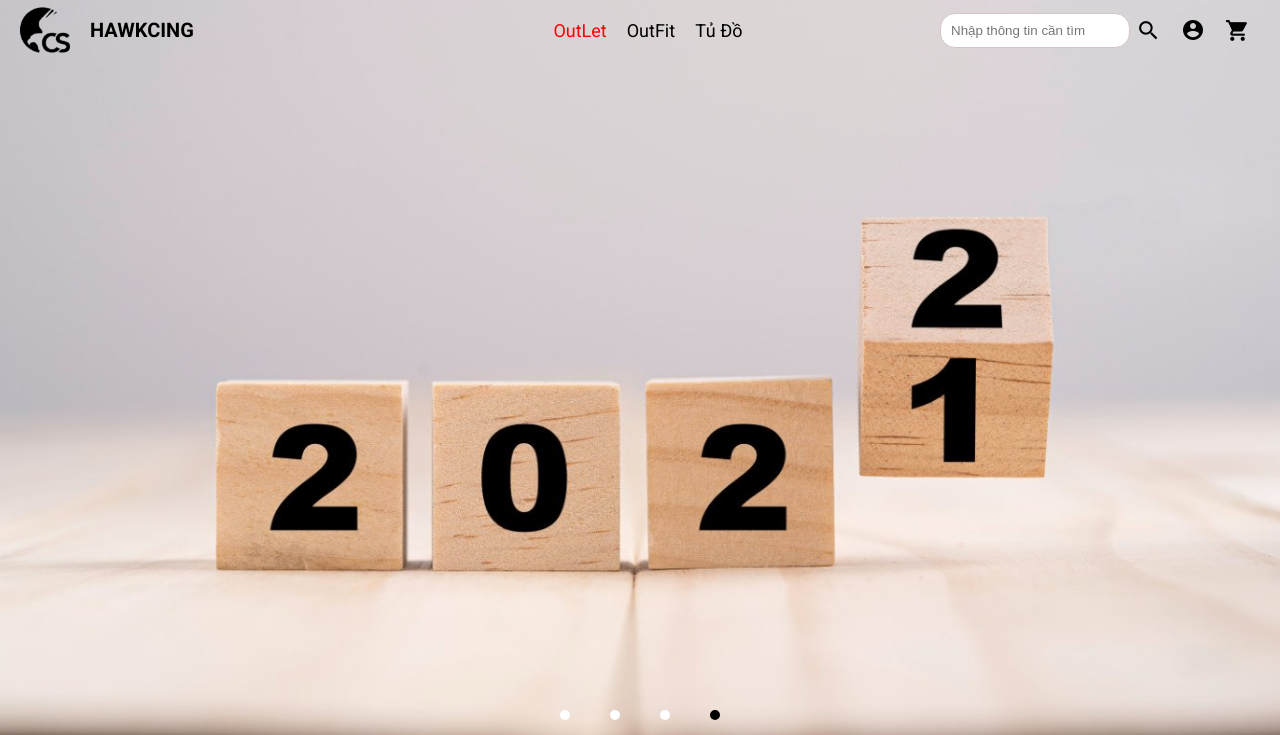
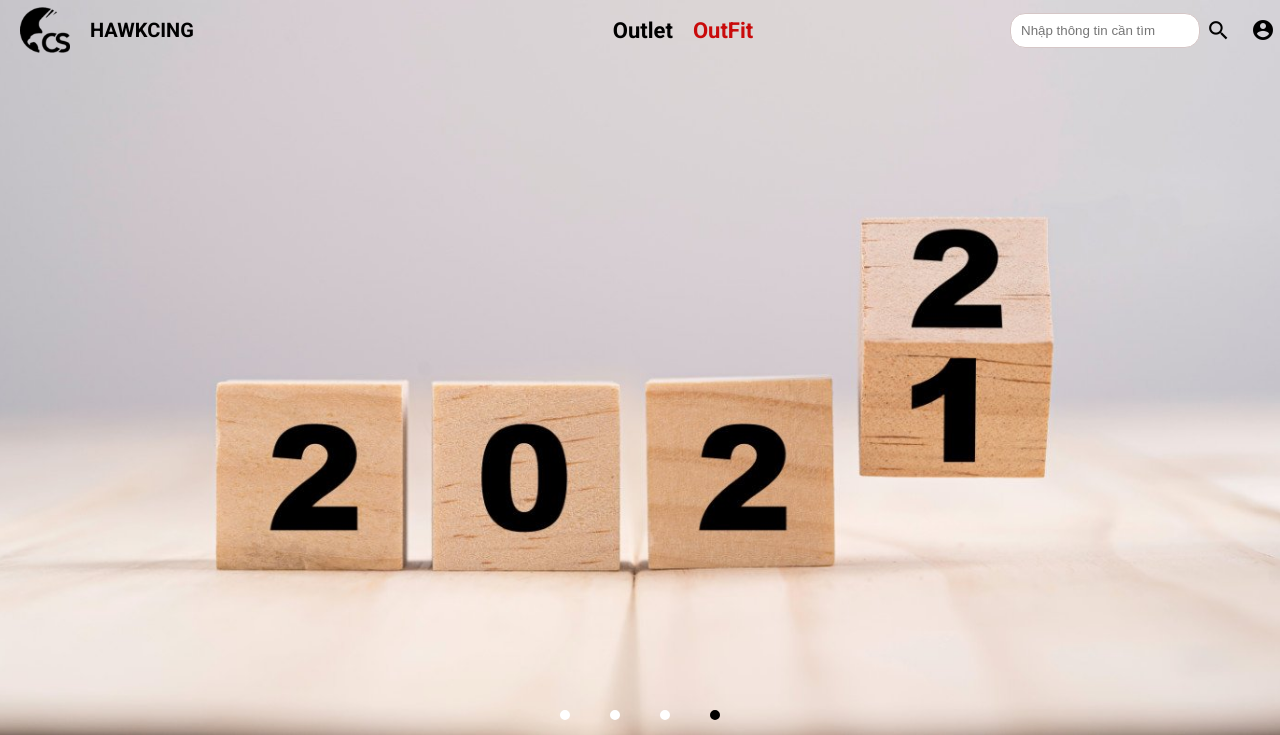
Before and after one commit to chienlx1005/thietke_giaodien, a PHP site: page / in a window 1280 px wide; the page is wider, and only the part inside the window is pictured. Shown: the top 735 px of that part. Run offline with PHP 8.4, Linux system fonts and the light colour scheme.

Commit message:
update code header

```diff
--- a/Product.html
+++ b/Product.html
@@ -31,9 +31,8 @@
                     <p class="logo__title" id="logo__title">HAWKCING</p>
                 </div>
                 <div class="menu">
-                    <div class="menu__content menu__outlet" id="menu_outlet">OutLet</div>
-                    <div class="menu__content menu__outfit">OutFit</div>
-                    <div class="menu__content menu__tudo">Tủ Đồ</div>
+                    <a href="#outlet" class="sub_menu">Outlet</a>
+                    <a href="#" class="sub_menu">OutFit</a>
                 </div>
                 <!-- tool -->
                 <span class="material-icons" id="back__icon">
--- a/cart.html
+++ b/cart.html
@@ -43,9 +43,8 @@
           <p class="logo__title" id="logo__title">HAWKCING</p>
         </div>
         <div class="menu">
-          <div class="menu__content menu__outlet" id="menu_outlet">OutLet</div>
-          <div class="menu__content menu__outfit">OutFit</div>
-          <div class="menu__content menu__tudo">Tủ Đồ</div>
+          <a href="#" class="sub_menu">Outlet</a>
+          <a href="#" class="sub_menu">OutFit</a>
         </div>
         <!-- tool -->
         <span class="material-icons" id="back__icon"> arrow_back </span>
--- a/css/index.css
+++ b/css/index.css
@@ -24,26 +24,26 @@ html {
   left: 0;
   height: 60px;
   z-index: 1;
-  width: 100%;
+  width: 1350px;
   justify-content: space-between;
   padding: 0 20px;
+  margin: 0 auto;
+}
+.header_fix{
+  background-color: #edded5;
+
 }
 .menu {
   display: flex;
   justify-content: center;
   align-items: center;
 }
-.menu__content {
-  padding: 0 10px;
-  font-size: 18px;
-}
-.menu__outlet {
-  color: rgb(247, 4, 4);
-}
-.menu__outlet:hover,
-.menu__outfit:hover,
-.menu__tudo:hover {
-  cursor: pointer;
+.sub_menu{
+    text-decoration: none;
+    font-size: 22px;
+    padding: 0 10px;
+    color: #000;
+    font-weight: 700;
 }
 .info {
   position: absolute;
@@ -329,7 +329,7 @@ html {
   border-radius: 10px;
   text-align: center;
   display: none;
-  animation: itemShow ease-in-out 1 s;
+  animation: itemShow ease 0.5s;
 }
 .item__sub:hover {
   cursor: pointer;
@@ -548,32 +548,15 @@ html {
 @keyframes itemShow {
   from {
     transform: translateY(50px);
+    opacity: 0;
   }
   to {
     transform: translateY(0);
+    opacity: 1;
   }
 }
 
-@keyframes dashOn {
-  from {
-    opacity: 0;
-    transform: translateX(-5px);
-  }
-  to {
-    transform: translateX(0);
-    opacity: 1;
-  }
-}
-@keyframes dashOff {
-  from {
-    opacity: 1;
-    transform: translateX(0);
-  }
-  to {
-    transform: translateX(5px);
-    opacity: 0.4;
-  }
-}
+
 @keyframes showSearch {
   from {
     opacity: 0;
--- a/index.html
+++ b/index.html
@@ -45,9 +45,10 @@
           <p class="logo__title" id="logo__title">HAWKCING</p>
         </div>
         <div class="menu">
-          <div class="menu__content menu__outlet" id="menu_outlet">OutLet</div>
-          <div class="menu__content menu__outfit">OutFit</div>
-          <div class="menu__content menu__tudo">Tủ Đồ</div>
+          <a href="#outlet" class="sub_menu">Outlet</a>
+          <a href="#" class="sub_menu" style="color: rgb(201, 11, 11)"
+            >OutFit</a
+          >
         </div>
         <!-- tool -->
         <input
@@ -106,7 +107,7 @@
         </div>
       </div>
       <!-- content -->
-      <div class="content">
+      <div class="content" id="outlet">
         <!-- title -->
         <div class="content__header">
           <span>Cần Phải Có </span>
--- a/js/index.js
+++ b/js/index.js
@@ -74,7 +74,7 @@ var app = {
         // btn tim hieu them
         var btnContact = document.getElementById("btn__aboutme");
         function contact(){
-            window.location.href = 'https://www.facebook.com/xinchaobannho';
+            alert('Liên hệ 035.030.xxx để được hỗ trợ!\n Xin cảm ơn');
         }
         btnContact.addEventListener('click',contact);
 
@@ -109,6 +109,11 @@ var app = {
                 line.style.width = tab.offsetWidth + 'px'
             }
         })
+
+        // scroll head
+        let headcroll = $('.header')
+        console.log(headcroll)
+
     },
     start: function(){
         this.handleHome()
--- a/userInfo.html
+++ b/userInfo.html
@@ -43,9 +43,8 @@
           <p class="logo__title" id="logo__title">HAWKCING</p>
         </div>
         <div class="menu">
-          <div class="menu__content menu__outlet" id="menu_outlet">OutLet</div>
-          <div class="menu__content menu__outfit">OutFit</div>
-          <div class="menu__content menu__tudo">Tủ Đồ</div>
+          <a href="#outlet" class="sub_menu">Outlet</a>
+          <a href="#" class="sub_menu">OutFit</a>
         </div>
         <!-- tool -->
         <span class="material-icons" id="back__icon"> arrow_back </span>
```
Also changed, not shown: css/cart.css (+5 -10 lines), css/product.css (+5 -10 lines), css/userinfo.css (+5 -10 lines).
